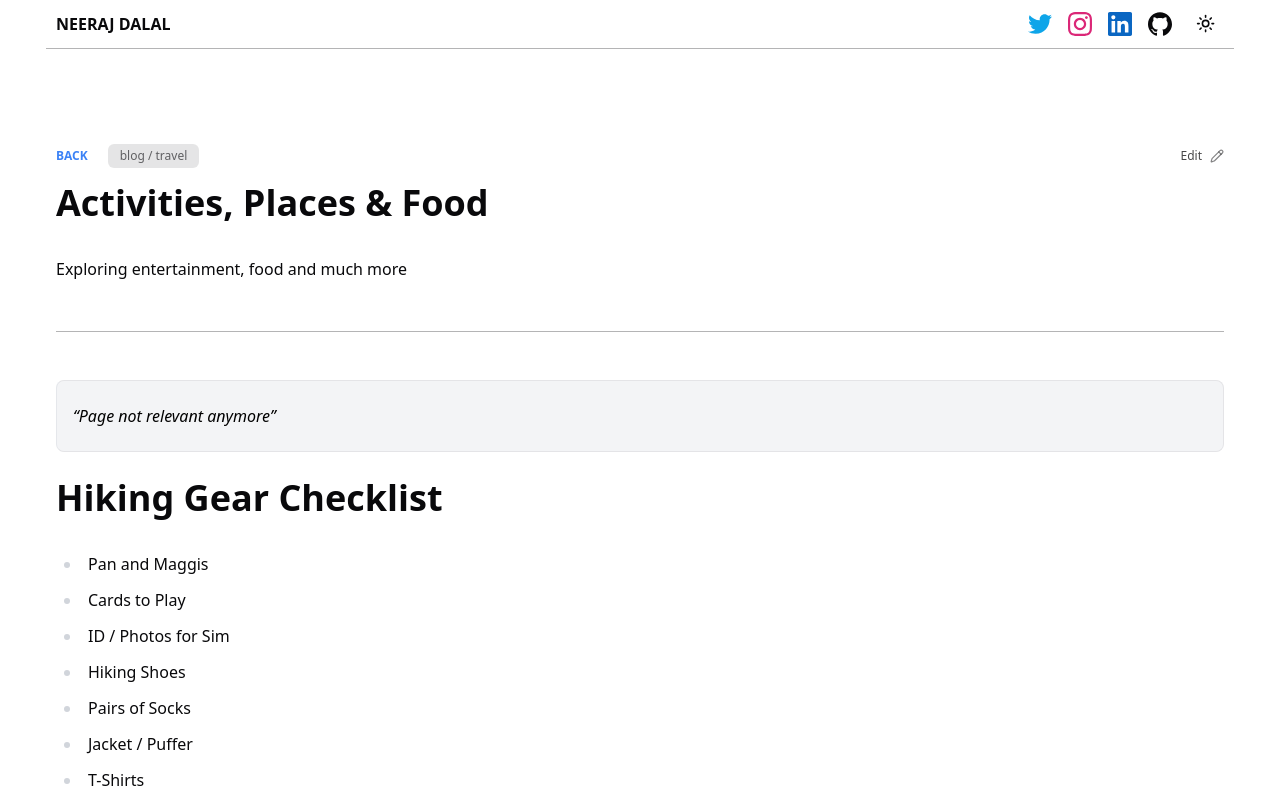
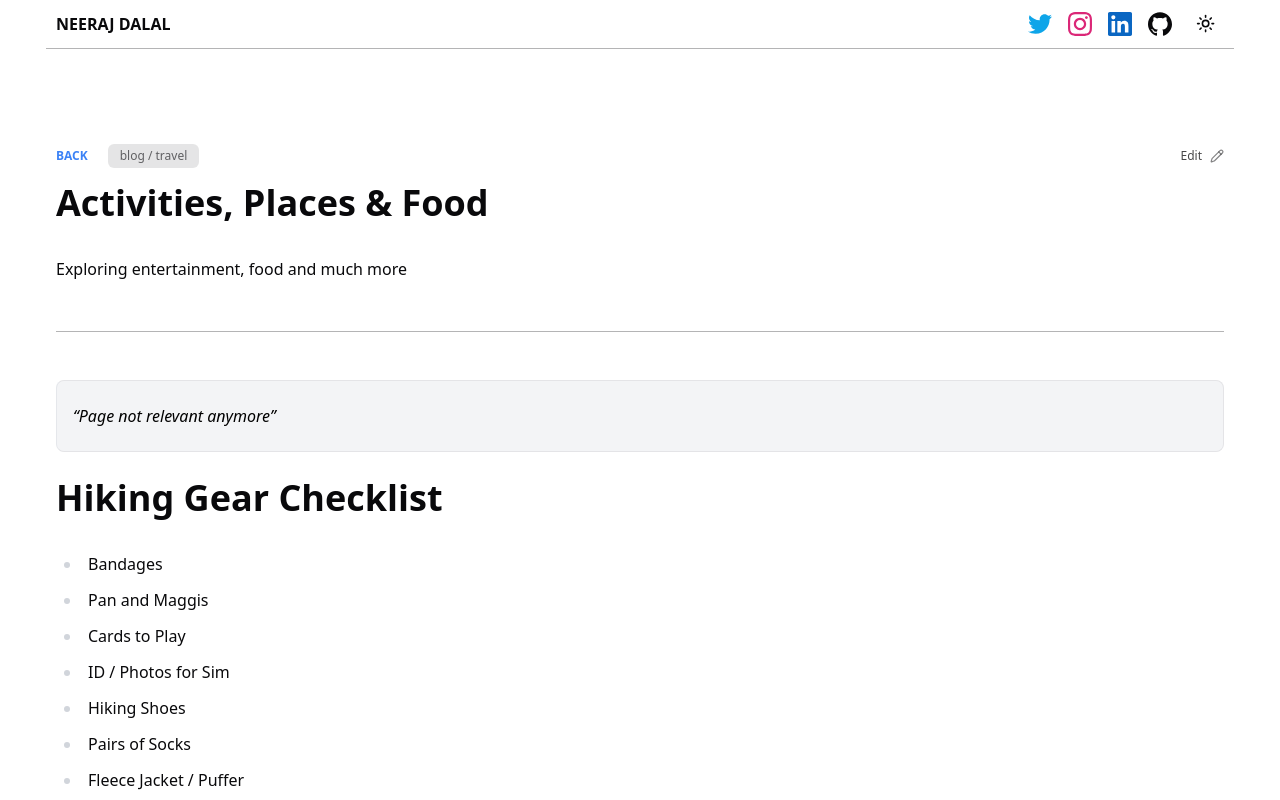
Before and after one commit to nrjdalal/v0.nrjdalal.com, a Next.js app: page /blog/travel in a window 1280 px wide. Shown: the top 800 px of the page. Built offline with nearby package versions, Linux system fonts and the light colour scheme; no server answers.

Commit message:
added hiking gear

```diff
--- a/src/app/(mdx)/blog/travel/page.mdx
+++ b/src/app/(mdx)/blog/travel/page.mdx
@@ -17,12 +17,13 @@ export const metadata = {
 
 # Hiking Gear Checklist
 
+- Bandages
 - Pan and Maggis
 - Cards to Play
 - ID / Photos for Sim
 - Hiking Shoes
 - Pairs of Socks
-- Jacket / Puffer
+- Fleece Jacket / Puffer
 - T-Shirts
 - Masks
 - Hand Sanitizer
```
